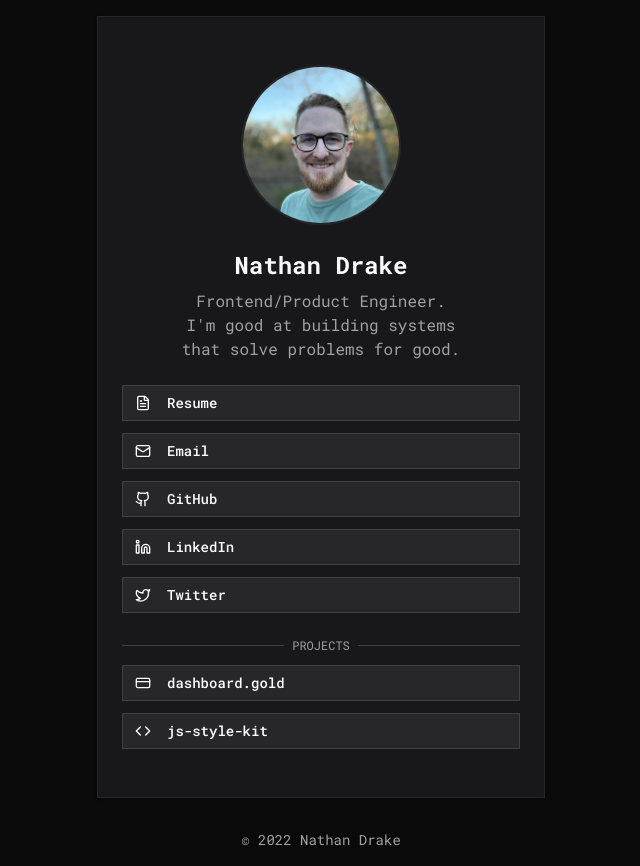
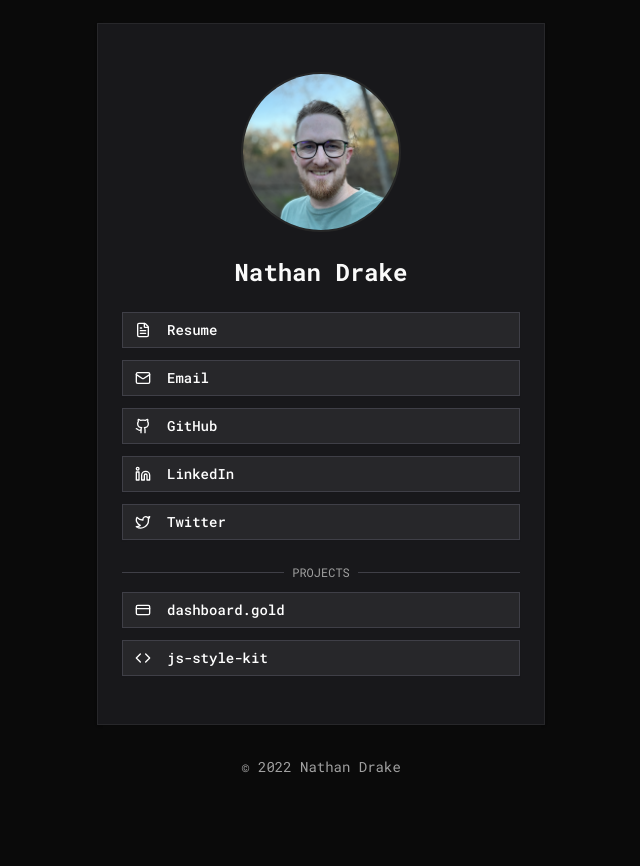
Before and after one commit to drake-nathan/personal-site, a Next.js app: page / in a window 1280 px wide. Shown: the whole page, without its empty margins (319-959 px from the left). After the commit the page ends 800 px from the top, so only its background shows below. Built offline with nearby package versions, Linux system fonts and the light colour scheme.

Commit message:
remove tagline

```diff
--- a/src/app/page.tsx
+++ b/src/app/page.tsx
@@ -81,10 +81,6 @@ const Home = () => {
           {/* Name and Bio */}
           <div className="space-y-2 text-center">
             <h1 className="text-2xl font-bold">Nathan Drake</h1>
-            <p className="max-w-sm text-balance text-muted-foreground">
-              Frontend/Product Engineer. I&apos;m good at building systems that
-              solve problems for good.
-            </p>
           </div>
         </>
       }
```
